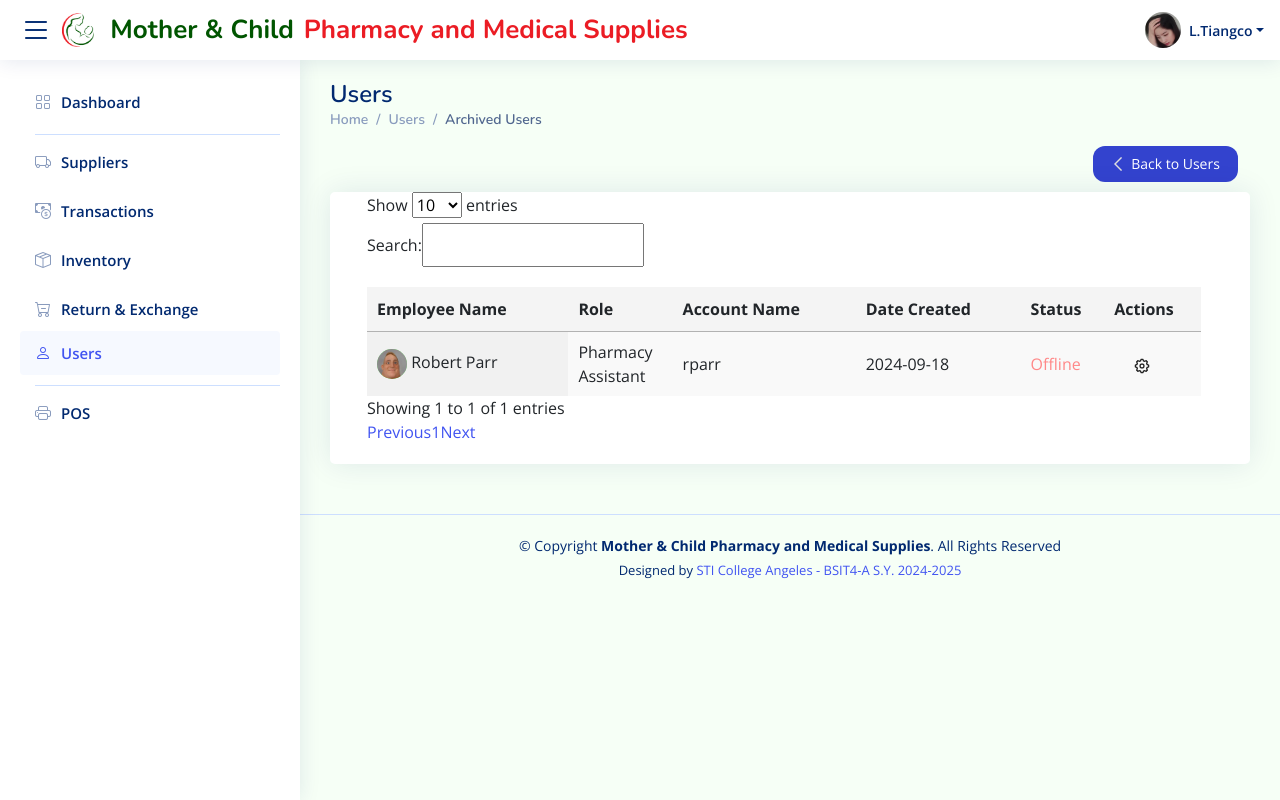
After one commit to Zyzy08/MotherChildPharmacy, a PHP site: page /users/users-archive/archivedusers.php in a window 1280 px wide. The commit adds this page. Run offline with PHP 8.4, Linux system fonts and the light colour scheme; a user stored in the database is signed in; data comes from the database, SQL or seed files in the repository; both versions use the stored data as it was after the commit; some libraries are stand-ins or nearby versions.

Commit message:
Lance - Finished User Archive + Database Update

```diff
--- a/users/Users.js
+++ b/users/Users.js
@@ -735,3 +735,8 @@ resetPasswordBtn.addEventListener('click', function() {
         }, 100);
     }
 });
+
+const toArchivedUsers = document.getElementById('toArchivedUsers');
+toArchivedUsers.addEventListener('click', function(){
+    window.location.href = 'users-archive/archivedusers.php';
+});
--- a/users/acc_styles.css
+++ b/users/acc_styles.css
@@ -15,7 +15,7 @@
   /* primary-500 */
   opacity: 1;
   border: none;
-  border-radius: 3px;
+  border-radius: 12px;
   /* border-l */
   gap: 6px;
   margin-bottom: 10px;
@@ -345,7 +345,7 @@ input {
   background-color: #a04545;
 }
 
-#archiveUserBtn {
+#unarchiveUserBtn, #archiveUserBtn {
   width: 250px;
   background-color: #af844c;
   color: white;
@@ -355,7 +355,7 @@ input {
   border-radius: 5px;
 }
 
-#archiveUserBtn:hover {
+#unarchiveUserBtn:hover, #archiveUserBtn:hover {
   background-color: #a07545;
 }
 
@@ -669,3 +669,42 @@ input[type="file"] {
 .textboxHidden {
   display: none;
 }
+
+.containerAddArchive {
+  display: flex;
+  justify-content: space-between;
+  align-items: center;
+}
+
+.archived-users {
+  margin-left: auto; /* This will push it to the right */
+  cursor: pointer;
+  height: 36px;
+  width: 145px;
+  padding: 0 12px;
+  display: flex;
+  align-items: center;
+  justify-content: center;
+  font-size: 14px;
+  font-weight: 400;
+  color: #FFFFFFFF;
+  background: #3343ce;
+  opacity: 1;
+  border: none;
+  border-radius: 12px;
+  gap: 6px;
+  margin-bottom: 10px;
+  margin-right: 12px;
+}
+
+/* Hover */
+.archived-users:hover {
+  color: #FFFFFFFF;
+  background: #222d85;
+}
+
+/* Pressed */
+.archived-users:hover:active {
+  color: #FFFFFFFF;
+  background: #111644;
+}
--- a/users/addUser.php
+++ b/users/addUser.php
@@ -36,10 +36,10 @@ if ($_SERVER["REQUEST_METHOD"] == "POST") {
 
     // Process the file upload
     if ($profilePicture['error'] == 0) {
-        $targetDir = "uploads/";
+        $targetDir = "";
         $targetFile = $targetDir . basename($profilePicture["name"]);
 
-        if (move_uploaded_file($profilePicture["tmp_name"], $targetFile)) {
+        if (move_uploaded_file($profilePicture["tmp_name"], to: "uploads/" . $targetFile)) {
             try {
                 require_once "databaseHandler.php";
                 $sql = "INSERT INTO users (employeeName, employeeLName, role, accountName, password, picture, SuppliersPerms, TransactionsPerms, InventoryPerms, POSPerms, REPerms, POPerms, UsersPerms) VALUES (?, ?, ?, ?, ?, ?, ?, ?, ?, ?, ?, ?, ?)";
--- /dev/null
+++ b/users/users-archive/archivedusers.php
@@ -0,0 +1,263 @@
+<?php include '../../fetchUser.php'; ?>
+
+<!DOCTYPE html>
+<html lang="en">
+
+<head>
+    <meta charset="utf-8">
+    <meta content="width=device-width, initial-scale=1.0" name="viewport">
+
+    <title>Archived Users - Mother & Child Pharmacy and Medical Supplies</title>
+    <meta content="" name="description">
+    <meta content="" name="keywords">
+
+    <!-- Favicons -->
+    <link href="../resources/img/favicon.png" rel="icon">
+    <link href="../resources/img/apple-touch-icon.png" rel="apple-touch-icon">
+
+    <!-- Google Fonts -->
+    <link href="https://fonts.gstatic.com" rel="preconnect">
+    <link
+        href="https://fonts.googleapis.com/css?family=Open+Sans:300,300i,400,400i,600,600i,700,700i|Nunito:300,300i,400,400i,600,600i,700,700i|Poppins:300,300i,400,400i,500,500i,600,600i,700,700i"
+        rel="stylesheet">
+
+    <!-- Vendor CSS Files -->
+    <link href="../../resources/vendor/bootstrap/css/bootstrap.min.css" rel="stylesheet">
+    <link href="../../resources/vendor/bootstrap-icons/bootstrap-icons.css" rel="stylesheet">
+    <link href="../../resources/vendor/boxicons/css/boxicons.min.css" rel="stylesheet">
+    <link href="../../resources/vendor/quill/quill.snow.css" rel="stylesheet">
+    <link href="../../resources/vendor/quill/quill.bubble.css" rel="stylesheet">
+    <link href="../../resources/vendor/remixicon/remixicon.css" rel="stylesheet">
+    <link href="../../resources/vendor/simple-datatables/style.css" rel="stylesheet">
+    <link rel="stylesheet" href="../acc_styles.css">
+
+    <!-- DataTables Imports -->
+    <link rel="stylesheet" href="../dataTablesUsers/dataTables.css" />
+    <script type="text/javascript" language="javascript" src="https://code.jquery.com/jquery-3.7.1.js"></script>
+    <script src="https://cdn.datatables.net/2.1.6/js/dataTables.js"></script>
+
+    <!-- Template Main CSS File -->
+    <link href="../../style.css" rel="stylesheet">
+
+</head>
+
+<body>
+
+    <!-- ======= Header ======= -->
+    <header id="header" class="header fixed-top d-flex align-items-center">
+
+        <div class="d-flex align-items-center justify-content-between">
+            <i class="bi bi-list toggle-sidebar-btn"></i>
+            <a href="dashboard.php" class="logo d-flex align-items-center">
+                <img src="../../resources/img/logo.png" alt="">
+                <span class="d-none d-lg-block span1">Mother & Child</span>
+                <span class="d-none d-lg-block span2">Pharmacy and Medical Supplies</span>
+            </a>
+        </div><!-- End Logo -->
+
+        <nav class="header-nav ms-auto">
+            <ul class="d-flex align-items-center">
+
+                <li class="nav-item dropdown pe-3">
+
+                    <a class="nav-link nav-profile d-flex align-items-center pe-0" href="#" data-bs-toggle="dropdown">
+                        <img src="../uploads/<?php echo htmlspecialchars($picture); ?>" alt="Profile"
+                            class="rounded-circle">
+                        <span
+                            class="d-none d-md-block dropdown-toggle ps-2"><?php echo htmlspecialchars($formattedName); ?></span>
+                    </a><!-- End Profile Image Icon -->
+
+                    <ul class="dropdown-menu dropdown-menu-end dropdown-menu-arrow profile">
+                        <li class="dropdown-header">
+                            <h6><?php echo htmlspecialchars($employeeName); ?></h6>
+                            <span><?php echo htmlspecialchars($role); ?></span>
+                        </li>
+                        <li>
+                            <hr class="dropdown-divider">
+                        </li>
+
+                        <li>
+                            <a class="dropdown-item d-flex align-items-center"
+                                href="../users-profile/users-profile.php">
+                                <i class="bi bi-person"></i>
+                                <span>My Profile</span>
+                            </a>
+                        </li>
+                        <li>
+                            <hr class="dropdown-divider">
+                        </li>
+
+                        <li>
+                            <a class="dropdown-item d-flex align-items-center sign-out-link" href="../#">
+                                <i class="bi bi-box-arrow-right"></i>
+                                <span>Sign Out</span>
+                            </a>
+                        </li>
+
+                    </ul><!-- End Profile Dropdown Items -->
+
+                </li><!-- End Profile Nav -->
+
+            </ul>
+        </nav><!-- End Icons Navigation -->
+
+    </header><!-- End Header -->
+
+    <!-- ======= Sidebar ======= -->
+    <aside id="sidebar" class="sidebar">
+
+        <ul class="sidebar-nav" id="sidebar-nav">
+
+            <li class="nav-item">
+                <a class="nav-link collapsed" href="../../dashboard/dashboard.php">
+                    <i class="bi bi-grid"></i>
+                    <span>Dashboard</span>
+                </a>
+            </li><!-- End Dashboard Nav -->
+
+            <li class="nav-heading"></li>
+
+            <li class="nav-item">
+                <a class="nav-link collapsed" href="../../suppliers/suppliers.html">
+                    <i class="bi bi-truck"></i>
+                    <span>Suppliers</span>
+                </a>
+            </li><!-- End Suppliers Page Nav -->
+
+            <li class="nav-item"></li>
+            <a class="nav-link collapsed" href="../../transactions/transactions.html">
+                <i class="bi bi-cash-coin"></i>
+                <span>Transactions</span>
+            </a>
+            </li><!-- End Transactions Page Nav -->
+
+            <li class="nav-item"></li>
+            <a class="nav-link collapsed" href="../../inventory/inventory.php">
+                <i class="bi bi-box-seam"></i>
+                <span>Inventory</span>
+            </a>
+            </li><!-- End Inventory Page Nav -->
+
+            <li class="nav-item"></li>
+            <a class="nav-link collapsed" href="../../returnexchange/return.html">
+                <i class="bi bi-cart-dash"></i>
+                <span>Return & Exchange</span>
+            </a>
+            </li><!-- End Return & Exchange Page Nav -->
+
+            <li class="nav-item">
+                <a class="nav-link" href="../../users/users.php">
+                    <i class="bi bi-person"></i>
+                    <span>Users</span>
+                </a>
+            </li><!-- End Users Page Nav -->
+
+            <li class="nav-heading"></li>
+
+            <li class="nav-item"></li>
+            <a class="nav-link collapsed" href="../../pos/pos.html">
+                <i class="bi bi-printer"></i>
+                <span>POS</span>
+            </a>
+            </li><!-- End POS Page Nav -->
+
+        </ul>
+
+    </aside><!-- End Sidebar-->
+
+    <main id="main" class="main">
+
+        <div class="pagetitle">
+            <h1>Users</h1>
+            <nav>
+                <ol class="breadcrumb">
+                    <li class="breadcrumb-item"><a href="../../dashboard/dashboard.php">Home</a></li>
+                    <li class="breadcrumb-item"><a href="../users.php">Users</a></li>
+                    <li class="breadcrumb-item active">Archived Users</li>
+                </ol>
+            </nav>
+        </div><!-- End Page Title -->
+
+        <section class="section users">
+            <div class="row">
+                <div class="containerAddArchive">
+                    <div class="archived-users" id="toUsers">
+                        <img src="../../resources/img/left-arrow-3.png" alt="Users Button">Back to Users
+                    </div>
+                </div>
+                <br>
+                <div class="col-xl-12">
+                    <div class="card">
+                        <div class="card-body profile-card usersTableSize flex-column align-items-center">
+                            <table id="example" class="display">
+                                <thead>
+                                    <tr class="highlight-row">
+                                        <th>Employee Name</th>
+                                        <th>Role</th>
+                                        <th>Account Name</th>
+                                        <th>Date Created</th>
+                                        <th>Status</th>
+                                        <th>Actions</th>
+                                    </tr>
+                                </thead>
+                                <tbody id="tableBody">
+                                    <!-- Data rows will be inserted here by JavaScript -->
+                                </tbody>
+                            </table>
+                        </div>
+                    </div>
+                </div>
+            </div>
+        </section>
+
+    </main><!-- End #main -->
+
+    <!-- ======= Footer ======= -->
+    <footer id="footer" class="footer">
+        <div class="copyright">
+            &copy; Copyright <strong><span>Mother & Child Pharmacy and Medical Supplies</span></strong>. All Rights
+            Reserved
+        </div>
+        <div class="credits">
+            Designed by <a href="https://www.sti.edu/campuses-details.asp?campus_id=QU5H">STI College Angeles - BSIT4-A
+                S.Y. 2024-2025 </a>
+        </div>
+    </footer><!-- End Footer -->
+
+    <a href="#" class="back-to-top d-flex align-items-center justify-content-center"><i
+            class="bi bi-arrow-up-short"></i></a>
+
+    <div id="overlayAD" class="overlay">
+        <div class="overlayAD-content">
+            <span id="closeBtnAD" class="close-btn">&times;</span>
+            <h2>Other Options</h2>
+            <hr>
+            <form id="userFormAD" action="archiveAccount.php" method="post" enctype="multipart/form-data"
+                onsubmit="handleFormSubmit()">
+                <button id="unarchiveUserBtn" type="button"><img src="../../resources/img/archive.png"> Unarchive User
+                    Account</button>
+                <button id="deleteUserBtn" type="button"><img src="../../resources/img/delete.png"> Delete User
+                    Permanently</button>
+            </form>
+        </div>
+    </div>
+    <!-- End of Overlay for Archive/Delete -->
+
+
+    <!-- Template Main JS File -->
+    <script src="../../main.js"></script>
+    <script src="archivedUsers.js"></script>
+
+    <!-- Vendor JS Files -->
+    <script src="../../resources/vendor/apexcharts/apexcharts.min.js"></script>
+    <script src="../../resources/vendor/bootstrap/js/bootstrap.bundle.min.js"></script>
+    <script src="../../resources/vendor/chart.js/chart.umd.js"></script>
+    <script src="../../resources/vendor/echarts/echarts.min.js"></script>
+    <script src="../../resources/vendor/quill/quill.js"></script>
+    <script src="../../resources/vendor/simple-datatables/simple-datatables.js"></script>
+    <script src="../../resources/vendor/tinymce/tinymce.min.js"></script>
+    <script src="../../resources/vendor/php-email-form/validate.js"></script>
+
+</body>
+
+</html>
--- /dev/null
+++ b/users/users-archive/getArchivedusers.php
@@ -0,0 +1,31 @@
+<?php
+header('Content-Type: application/json');
+
+$servername = "localhost";
+$username = "root";
+$password = "";
+$dbname = "motherchildpharmacy";
+
+// Create connection
+$conn = new mysqli($servername, $username, $password, $dbname);
+
+// Check connection
+if ($conn->connect_error) {
+    die("Connection failed: " . $conn->connect_error);
+}
+
+$sql = "SELECT employeeName, employeeLName, role, accountName, password, picture, DATE(dateCreated) AS dateCreated, connected FROM users WHERE status = 'Inactive'";
+$result = $conn->query($sql);
+
+$data = array();
+
+if ($result->num_rows > 0) {
+    while($row = $result->fetch_assoc()) {
+        $data[] = $row;
+    }
+}
+
+$conn->close();
+
+echo json_encode($data);
+?>
```
Also changed, not shown: motherchildpharmacy.sql (+5 -3 lines), users/formData.txt (+6 -6 lines), users/users-archive/archivedUsers.js (added, +163 -0 lines), users/users-archive/unarchiveUser.php (added, +42 -0 lines), users/users.php (+8 -3 lines), resources/img/left-arrow-3.png (added), resources/img/right-arrow-3.png (added), users/uploads/Incredibles.png (added), users/uploads/Shrek.png (added).
